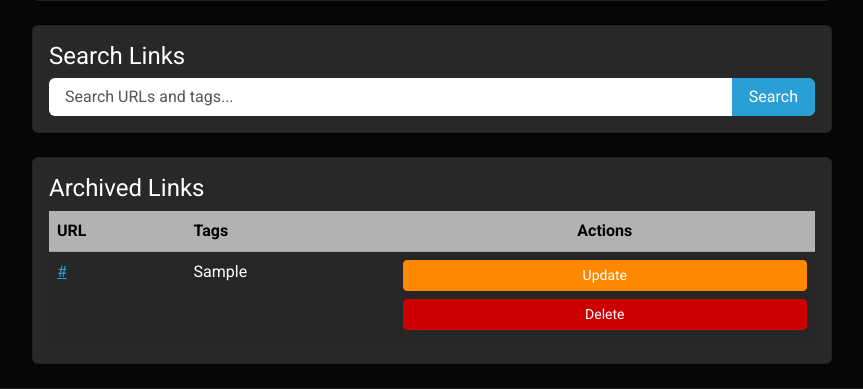
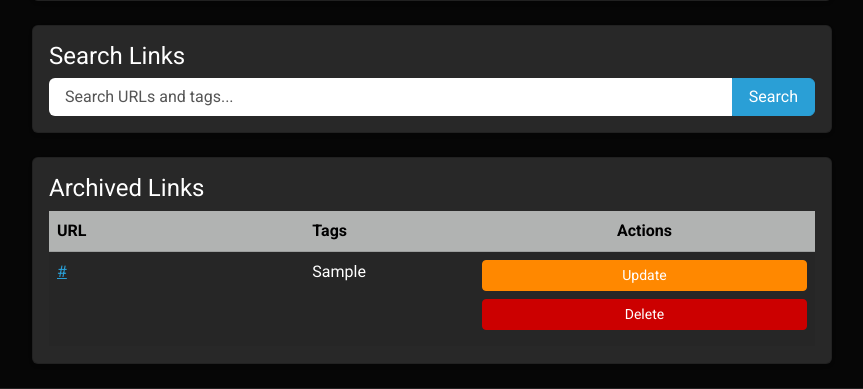
Before and after one commit to perfettiful/archively, a Flask app: page / in a window 1280 px wide. Shown: the part 442-831 px from the top of the page, without its empty margins (208-1071 px from the left). Run offline with Flask 2, Linux system fonts and the light colour scheme; tables that the repository leaves empty hold one stand-in row (values such as "Sample post"); some libraries are stand-ins or nearby versions.

Commit message:
reformat table

```diff
--- a/templates/index.html
+++ b/templates/index.html
@@ -88,7 +88,7 @@
                 <table class="table table-striped table-hover mb-0">
                   <thead class="table-dark">
                     <tr>
-                      <th scope="col">URL</th>
+                      <th scope="col" class="col-4">URL</th>
                       <th scope="col">Tags</th>
                       <th scope="col" class="text-center">Actions</th>
                     </tr>
@@ -96,7 +96,7 @@
                   <tbody>
                     {% for link in links %}
                     <tr>
-                      <td>
+                      <td style="max-width: 300px;" class="text-truncate">
                         <a href="{{ link.url }}" target="_blank" rel="noopener noreferrer">
                           {{ link.url }}
                         </a>
```
